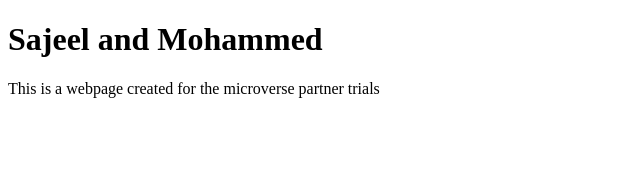
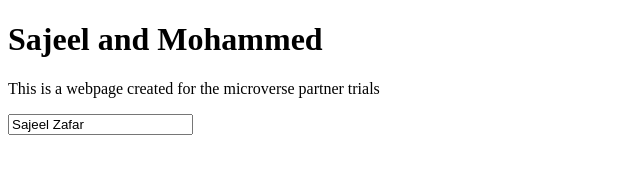
Before and after one commit to mhamedGd/SecondProjectSajeelandMohammed, a plain HTML site: page index.html in a window 1280 px wide. Shown: the whole page, without its empty margins (0-640 px from the left). Drawn offline with Linux system fonts and the light colour scheme.

Commit message:
Second Commit

```diff
--- a/index.html
+++ b/index.html
@@ -7,5 +7,8 @@
   <body>
     <h1 id="title"> Sajeel and Mohammed</h1>
     <p id="description">This is a webpage created for the microverse partner trials</p>
+    <form id="survey-form">
+      <input type="text" id="name" value="Sajeel Zafar">
+    </form>
   </body>
 </html>
```
